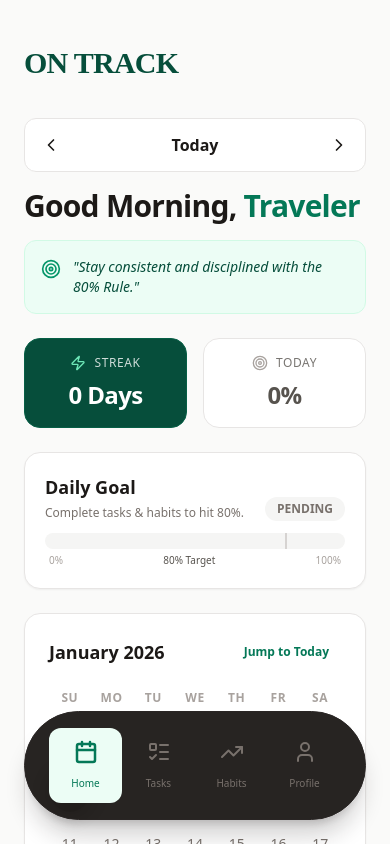
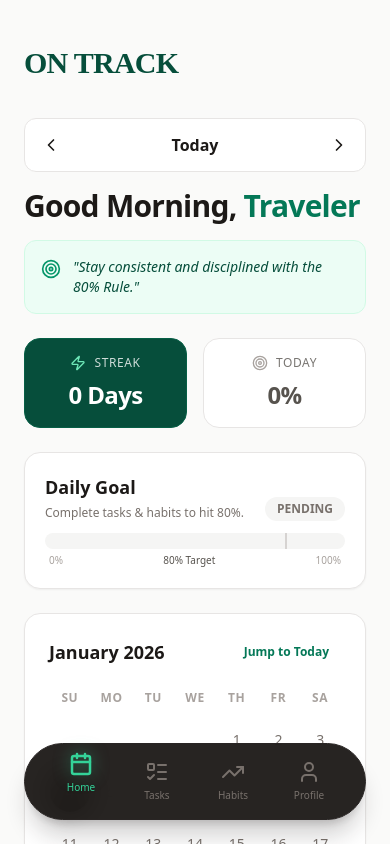
Before and after one commit to AsadJim/OnTrack, a React (Vite) app: page / in a window 390 px wide. Built offline with nearby package versions, Linux system fonts and the light colour scheme; a web font is replaced by a local one.

Commit message:
Fix focus bug

```diff
--- a/src/App.jsx
+++ b/src/App.jsx
@@ -69,21 +69,41 @@ const StatCard = ({ icon: Icon, value, label, highlight }) => (
   </div>
 );
 
-const NavButton = ({ active, onClick, icon: Icon, label, isSidebar }) => (
+const NavButton = ({ active, onClick, icon: Icon, label, isSidebar }) => {
+  // Sidebar Button Style (Desktop)
+  if (isSidebar) {
+    return (
       <button
         onClick={onClick}
-    className={`flex items-center gap-3 transition-all duration-300 w-full p-3 rounded-xl
+        className={`flex items-center gap-3 transition-all duration-200 w-full p-3 rounded-xl text-left hidden md:flex
           ${active
-        ? 'bg-emerald-50 dark:bg-emerald-900/20 text-emerald-700 dark:text-emerald-400 font-semibold'
+            ? 'bg-emerald-50 dark:bg-emerald-900/20 text-emerald-700 dark:text-emerald-400 font-semibold shadow-sm'
             : 'text-stone-500 dark:text-stone-400 hover:bg-stone-100 dark:hover:bg-stone-800'
           }
-      ${!isSidebar ? 'flex-col justify-center gap-1 md:hidden' : 'hidden md:flex'}
         `}
       >
-    <Icon size={isSidebar ? 20 : 24} strokeWidth={active ? 2.5 : 2} />
-    <span className={`${isSidebar ? 'text-sm' : 'text-[10px] font-medium'}`}>{label}</span>
+        <Icon size={20} strokeWidth={active ? 2.5 : 2} />
+        <span className="text-sm">{label}</span>
       </button>
     );
+  }
+
+  // Bottom Navigation Button Style (Mobile)
+  return (
+    <button
+      onClick={onClick}
+      className={`flex flex-col items-center justify-center gap-1 w-16 transition-all duration-300 md:hidden
+        ${active
+          ? 'text-emerald-400 transform -translate-y-2'
+          : 'text-stone-500 hover:text-stone-300'
+        }
+      `}
+    >
+      <Icon size={24} strokeWidth={active ? 2.5 : 2} className={active ? "drop-shadow-[0_0_8px_rgba(52,211,153,0.5)]" : ""} />
+      <span className="text-[10px] font-medium">{label}</span>
+    </button>
+  );
+};
 
 const HomeView = ({ user, selectedDate, setSelectedDate, currentStats, currentStreak, getDayStats, dateKey }) => {
   const year = selectedDate.getFullYear();
@@ -701,15 +721,18 @@ export default function OnTrackApp() {
         </nav>
 
         <div className="pt-6 border-t border-stone-100 dark:border-stone-800">
-           <div className="flex items-center gap-3 p-3 rounded-xl bg-stone-50 dark:bg-stone-800">
-              <div className="w-10 h-10 rounded-full bg-emerald-100 dark:bg-emerald-900 flex items-center justify-center text-emerald-800 dark:text-emerald-200 font-bold">
+           <button
+             onClick={() => setActiveTab('profile')}
+             className="flex items-center gap-3 p-3 rounded-xl w-full text-left transition-colors hover:bg-stone-100 dark:hover:bg-stone-800/80 group"
+           >
+              <div className="w-10 h-10 rounded-full bg-emerald-100 dark:bg-emerald-900 flex items-center justify-center text-emerald-800 dark:text-emerald-200 font-bold group-hover:scale-105 transition-transform">
                 {data.user.name.charAt(0)}
               </div>
               <div className="flex-1 min-w-0">
-                <p className="text-sm font-bold truncate">{data.user.name}</p>
-                <p className="text-xs text-stone-500 truncate">Free Plan</p>
+                <p className="text-sm font-bold truncate text-stone-900 dark:text-stone-100">{data.user.name}</p>
+                <p className="text-xs text-stone-500 truncate group-hover:text-emerald-600 dark:group-hover:text-emerald-400 transition-colors">View Profile</p>
               </div>
-           </div>
+           </button>
         </div>
       </aside>
 
```
Lines whose indentation alone changed are shown as unchanged.
